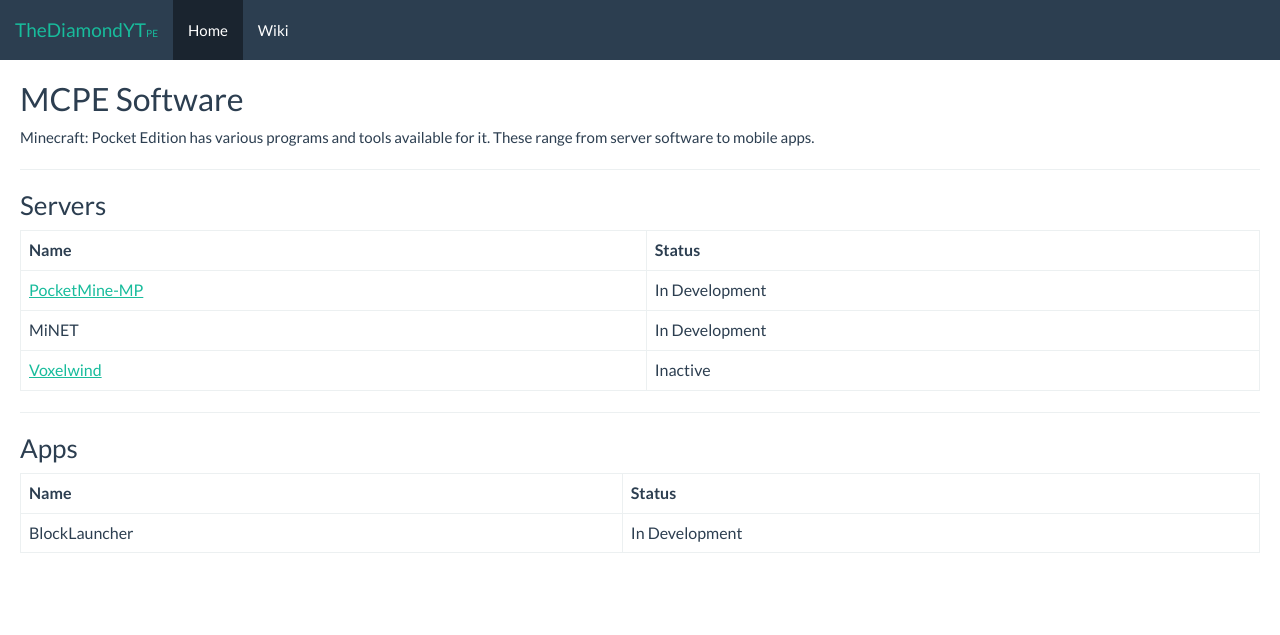
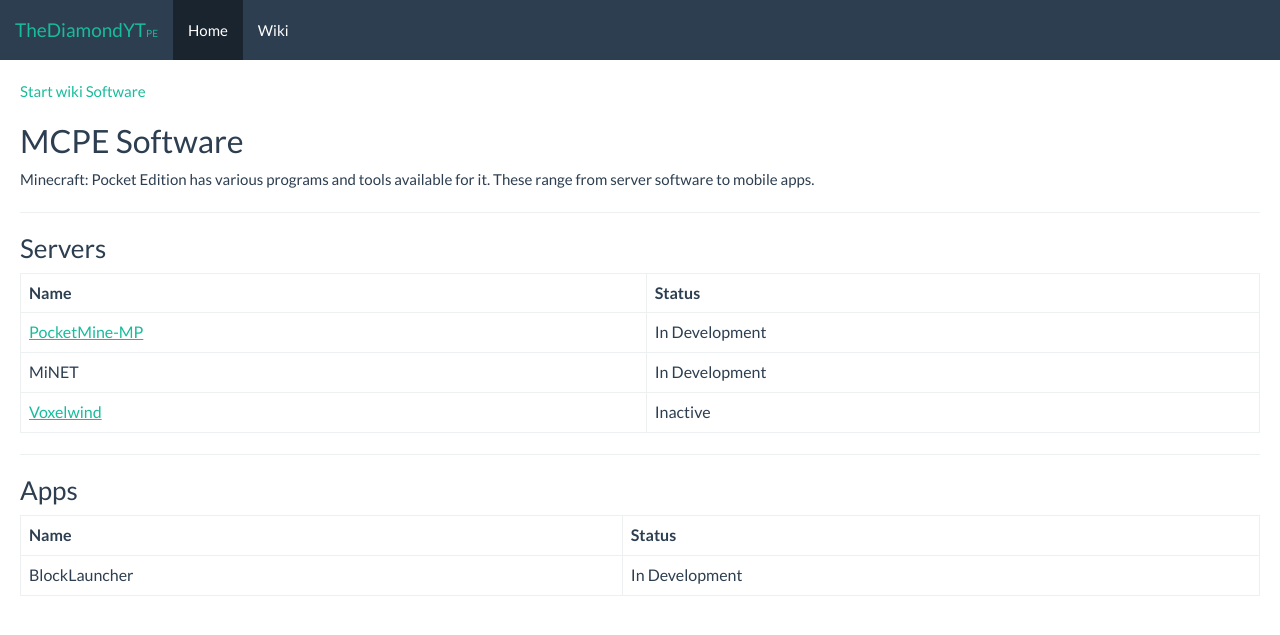
Before and after one commit to TheDiamondYT1/pe.thediamondyt.tk, a Jekyll site: the page built from _wiki/software/Info.md, in a window 1280 px wide. Shown: the top 635 px of the page. Built offline with Jekyll 4.4.1, drawn with Linux system fonts in a browser that asks for light colours.

Commit message:
:facepalm:

```diff
--- a/_layouts/page.html
+++ b/_layouts/page.html
@@ -2,7 +2,7 @@
 layout: default
 ---
 <div class="page">
-  {% if page.shortname == true %}
+  {% if page.shortname %}
   {% include breadcrumb.html %}
   {% endif %}
 
```
